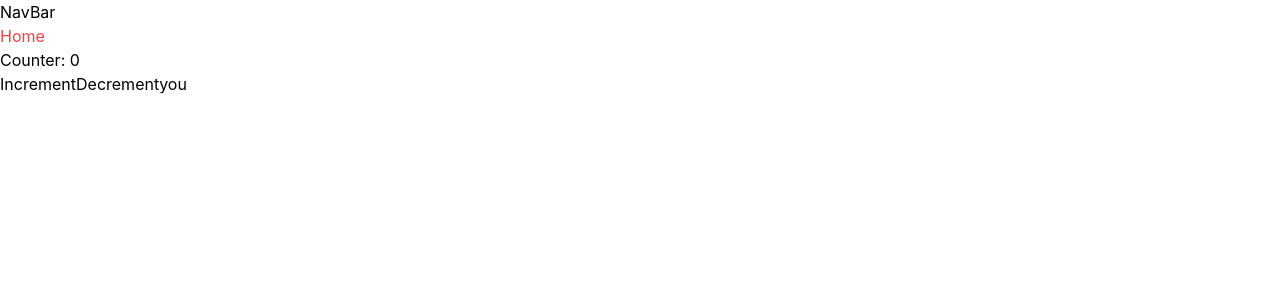
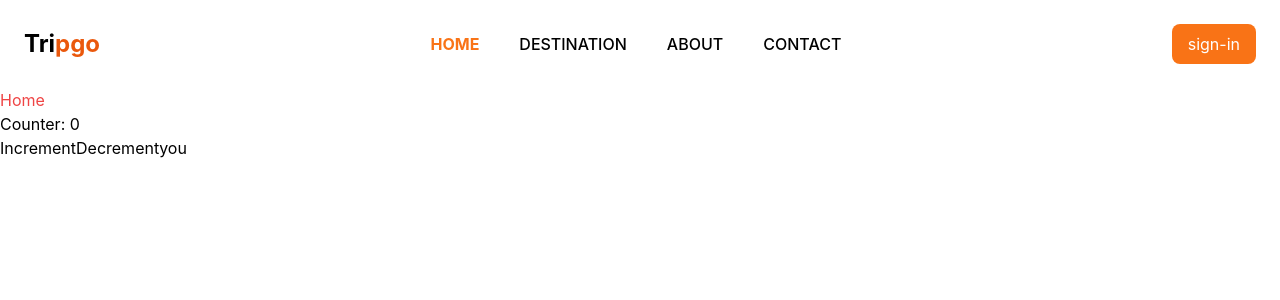
Before and after one commit to dounya-m/travel-frontend, a React (Create React App) app: page / in a window 1280 px wide. Shown: the top 300 px of the page. Built offline with nearby package versions, Linux system fonts and the light colour scheme.

Commit message:
creat navBar layout

```diff
--- a/src/App.js
+++ b/src/App.js
@@ -4,6 +4,7 @@ import Home from './pages/Home';
 import Layout from './componenets/commun/Layout';
 import Profile from './pages/Profile';
 import ErrorNotFound from './pages/ErrorNotFound';
+
 
 
 function App() {
--- /dev/null
+++ b/src/assets/style/style.css
@@ -0,0 +1,9 @@
+* {
+  -webkit-box-sizing: border-box;
+          box-sizing: border-box;
+  margin: 0;
+  padding: 0;
+}
+
+/* Nav Bar responsive */
+/*# sourceMappingURL=style.css.map */
--- /dev/null
+++ b/src/assets/style/style.scss
@@ -0,0 +1,7 @@
+
+* {
+    box-sizing: border-box;
+    margin: 0;
+    padding: 0;
+}
+/* Nav Bar responsive */
--- a/src/componenets/commun/Layout.jsx
+++ b/src/componenets/commun/Layout.jsx
@@ -1,9 +1,12 @@
 import React from 'react'
+import NavBar from './itemes/NavBar'
 
 function Layout({children}) {
   return (
     <main className=' font-Popping'>
-        <header>NavBar</header>
+        <header>
+          <NavBar />
+        </header>
         <article>{children}</article>
     </main>
   )
--- /dev/null
+++ b/src/componenets/commun/itemes/NavBar.jsx
@@ -0,0 +1,62 @@
+import React from 'react'
+import { NavLink, Link } from 'react-router-dom'
+import "../../../assets/style/style.css"
+// import { HiBars4 } from 'react-icons/hi2';
+function NavBar() {
+
+  return (
+    <section className='flex items-center justify-between p-6'>
+        {/* <h3 className='absolute mb-10 text-3xl font-bold'><HiBars4 /></h3> */}
+        {/* <h3 className='absolute mb-10 text-3xl font-bold'>x</h3> */}
+        <div>
+        <h3 className='text-2xl font-bold'>
+            Tri<span className='text-orange-600 '>pgo</span>
+        </h3>
+        </div>
+        <ul className='flex gap-10 font-medium uppercase'>
+            <li>
+                <NavLink to="/"
+                style={({ isActive }) => ({
+                    color: isActive ? '#f97316' : 'black',
+                    fontWeight: isActive ? 'bold' : '500',
+                    })}>
+                    home
+                </NavLink>
+            </li>
+            <li>
+                <NavLink to="/destination"
+                style={({ isActive }) => ({
+                    color: isActive ? '#f97316' : 'black',
+                    fontWeight: isActive ? 'bold' : '500',
+                    })}>
+                    destination
+                </NavLink>
+                </li>
+            <li>
+                <NavLink to="/about"
+                    style={({ isActive }) => ({
+                        color: isActive ? '#f97316' : 'black',
+                        fontWeight: isActive ? 'bold' : '500',
+                        })}>
+                        about
+                    </NavLink>
+            </li>
+            <li>
+                <NavLink to="/contact"
+                    style={({ isActive }) => ({
+                        color: isActive ? '#f97316' : 'black',
+                        fontWeight: isActive ? 'bold' : '500',
+                        })}>
+                        contact
+                    </NavLink>
+            </li>
+        </ul>
+        <div>
+            <button className='px-4 py-2 text-white bg-orange-500 rounded-lg hover:bg-orange-400'><Link to='login'>sign-in</Link></button>
+        </div>
+
+    </section>
+  )
+}
+
+export default NavBar
```
Also changed, not shown: package.json (+7 -0 lines), 2 other files (tests, documents, lock files or other folders).
